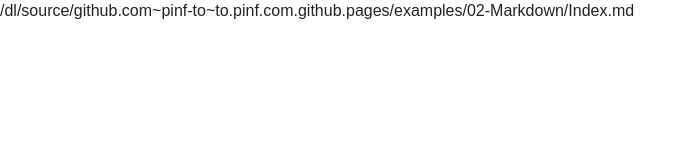
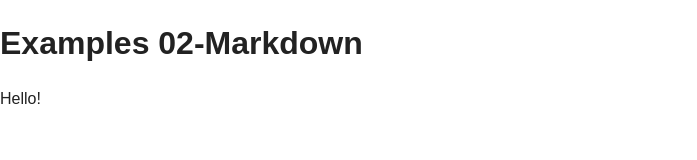
Before and after one commit to pinf-to/to.pinf.com.github.pages, a website: page index.html in a window 1280 px wide. Shown: the whole page, without its empty margins (0-697 px from the left). Drawn offline with Linux system fonts and the light colour scheme.

Commit message:
Updated base template

```diff
--- a/index.html
+++ b/index.html
@@ -14,6 +14,8 @@
         <!--[if lte IE 9]>
             <p class="browserupgrade">You are using an <strong>outdated</strong> browser. Please <a href="http://browsehappy.com/">upgrade your browser</a> to improve your experience and security.</p>
         <![endif]-->
-    /dl/source/github.com~pinf-to~to.pinf.com.github.pages/examples/02-Markdown/Index.md
+    <h1 id="undefinedexamples-02-markdown">Examples 02-Markdown</h1>
+<p>Hello!</p>
+
 </body>
 </html>
```
